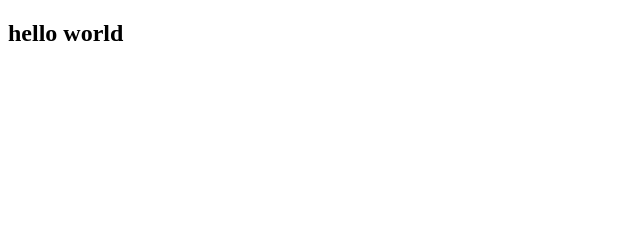
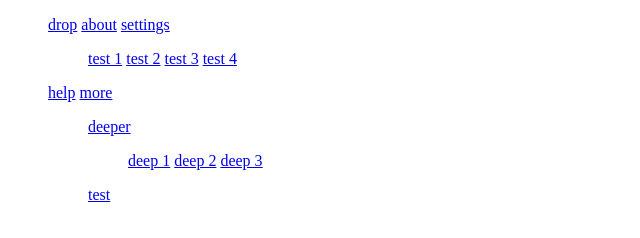
Before and after one commit to DiegoACDS/Carrousel, a website built with webpack: page src/index.html in a window 1280 px wide. Shown: the whole page, without its empty margins (0-640 px from the left). Built offline with nearby package versions, Linux system fonts and the light colour scheme.

Commit message:
Feat: Criação do HTML, adição de itens do menuDropDown

```diff
--- a/src/index.html
+++ b/src/index.html
@@ -6,7 +6,44 @@
     <title>Carroussel</title>
 </head>
 <body>
-    <h2>hello world</h2>
+    <header>
+        <nav>
+          <menu>
+            <menuitem id="demo1">
+            <a href="#">drop</a>
+            <menuitem><a href="#">about</a></menuitem>
+            <menuitem>
+            <a href="#">settings</a>
+            <menu>
+                <menuitem><a href="#">test 1</a></menuitem>
+                <menuitem><a href="#">test 2</a></menuitem>
+                <menuitem><a href="#">test 3</a></menuitem>
+                <menuitem><a href="#">test 4</a></menuitem>
+            </menu>
+        </menuitem>
+        <menuitem><a href="#">help</a></menuitem>
+        <menuitem id="demo2">
+        <a href="#">more</a>
+        <menu>
+            <menuitem id="demo3">
+            <a href="#">deeper</a>
+            <menu>
+                <menuitem><a href="#">deep 1</a></menuitem>
+                <menuitem><a href="#">deep 2</a></menuitem>
+                <menuitem><a href="#">deep 3</a></menuitem>
+            </menu>
+        </menuitem>
+        <menuitem><a href="#">test</a></menuitem>
+        </menu>
+    </menuitem>
+    </menu>
+    </menuitem>
+</menu>
+
+
+
+        </nav>
+    </header>
 
 
 </body>
```
